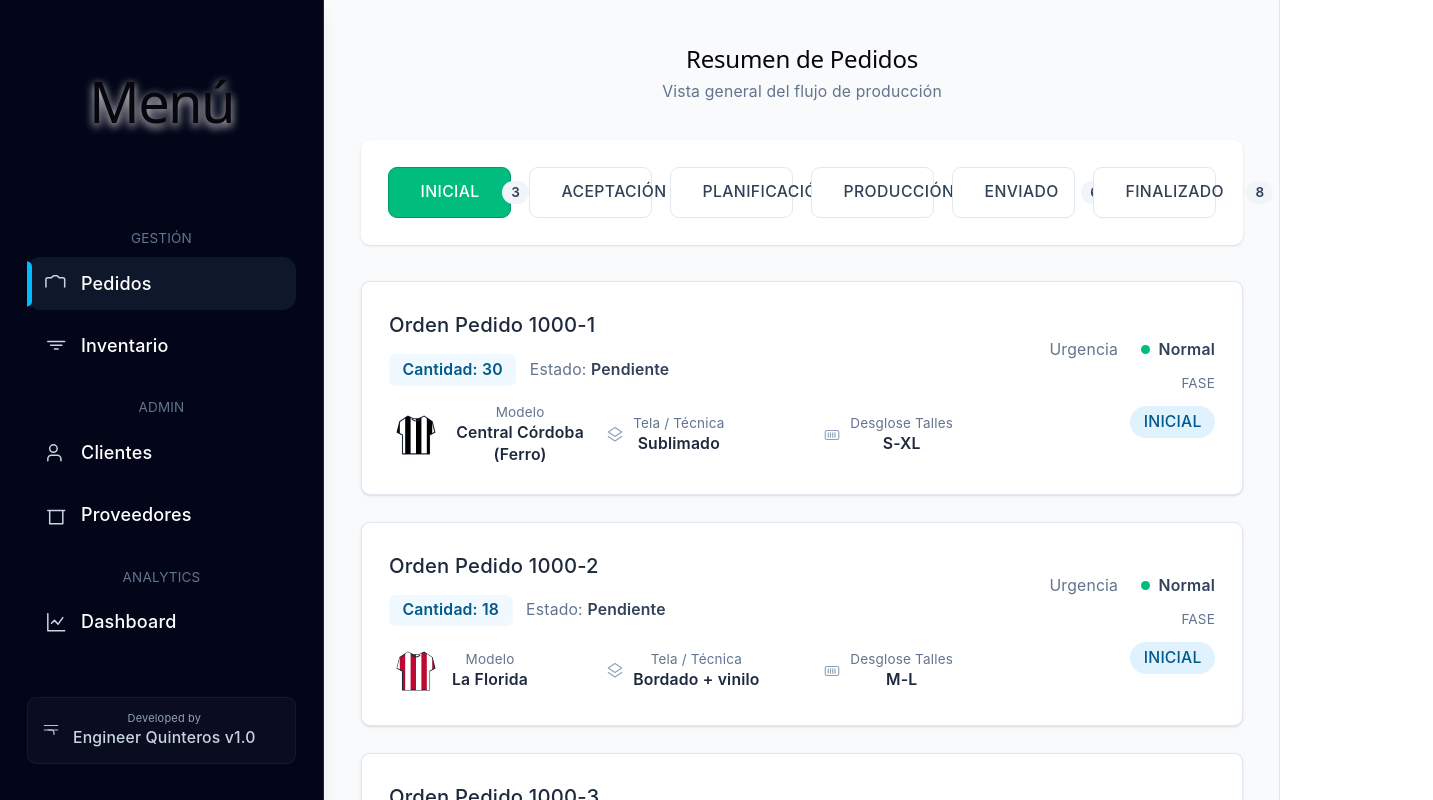
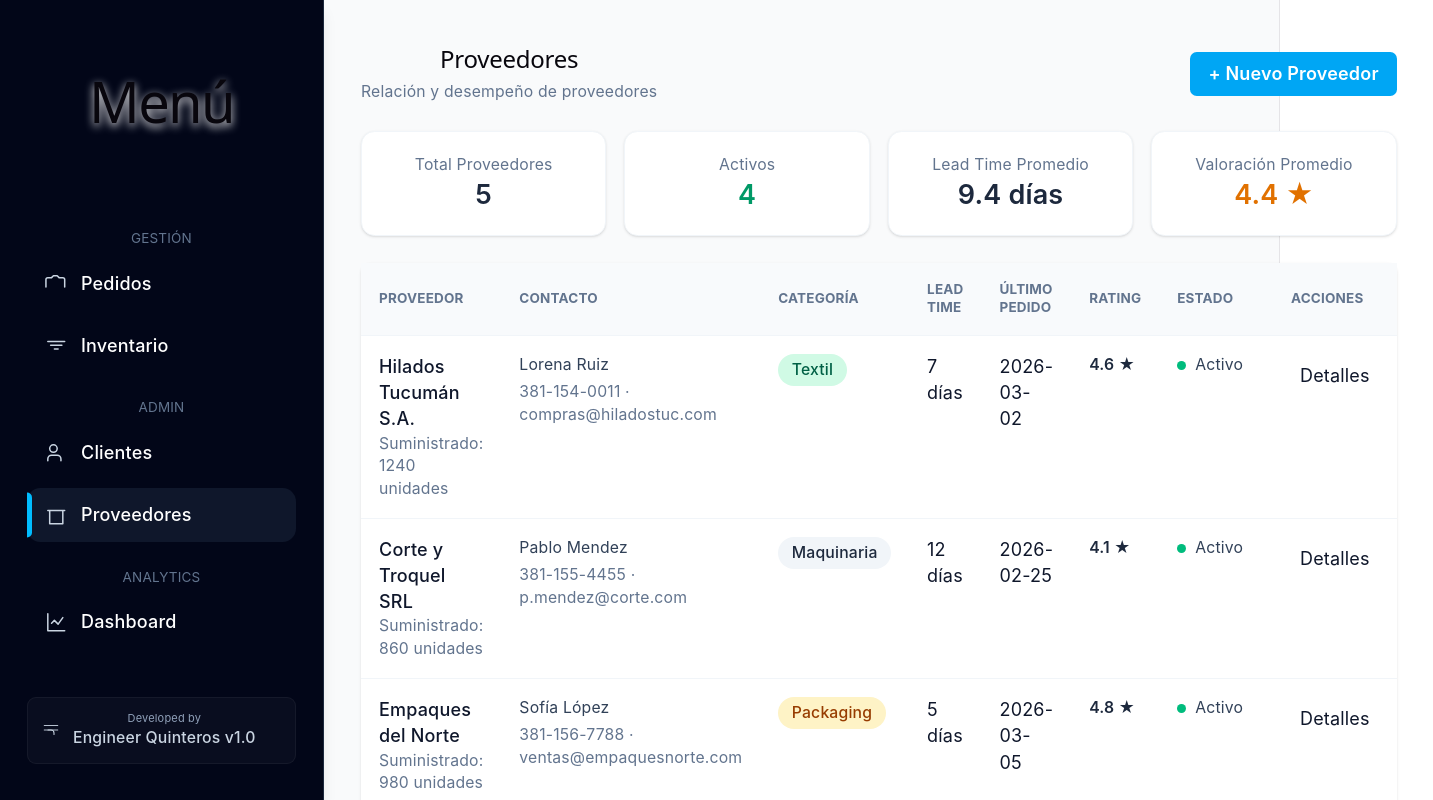
Before and after one commit to maxida/textil-flow, a React (Vite) app: page / in a window 1280 px wide. Both pictures are taken after a click on the button "Proveedores". Shown: the top 800 px of the page, 1433 px wide, since content can reach past the window. Built offline with nearby package versions, Linux system fonts and the light colour scheme.

Commit message:
add section Proveedores

```diff
--- a/src/App.tsx
+++ b/src/App.tsx
@@ -260,7 +260,7 @@ const getJerseyProps = (order: Order) => {
 
 const App: React.FC = () => {
   const [activePhase, setActivePhase] = useState<Order['phase']>('INICIAL')
-  const [activeView, setActiveView] = useState<'PEDIDOS' | 'INVENTARIO' | 'CLIENTES' | 'DASHBOARD'>('PEDIDOS')
+  const [activeView, setActiveView] = useState<'PEDIDOS' | 'INVENTARIO' | 'CLIENTES' | 'DASHBOARD' | 'PROVEEDORES'>('PEDIDOS')
 
   const [inventory, setInventory] = useState<InventoryItem[]>(initialInventory)
   const [clients, setClients] = useState<Client[]>(initialClients)
@@ -269,6 +269,40 @@ const App: React.FC = () => {
     // placeholder effect so linter/typecheck treats setClients as used
     void setClients
   }, [setClients])
+  // --- Proveedores: type + sample data + state ---
+  type Provider = {
+    id: string
+    name: string
+    contactName: string
+    phone: string
+    email: string
+    address: string
+    category: 'Textil' | 'Maquinaria' | 'Packaging' | 'Logística'
+    status: 'Activo' | 'Inactivo'
+    leadTimeDays: number
+    lastOrderDate: string
+    rating: number // 1-5
+    totalSupplied: number
+  }
+
+  const initialProviders: Provider[] = [
+    { id: 'p-1', name: 'Hilados Tucumán S.A.', contactName: 'Lorena Ruiz', phone: '381-154-0011', email: 'compras@hiladostuc.com', address: 'Ing. Budge 1200, SMT', category: 'Textil', status: 'Activo', leadTimeDays: 7, lastOrderDate: '2026-03-02', rating: 4.6, totalSupplied: 1240 },
+    { id: 'p-2', name: 'Corte y Troquel SRL', contactName: 'Pablo Mendez', phone: '381-155-4455', email: 'p.mendez@corte.com', address: 'Av. Roca 450, SMT', category: 'Maquinaria', status: 'Activo', leadTimeDays: 12, lastOrderDate: '2026-02-25', rating: 4.1, totalSupplied: 860 },
+    { id: 'p-3', name: 'Empaques del Norte', contactName: 'Sofía López', phone: '381-156-7788', email: 'ventas@empaquesnorte.com', address: 'Juan B. Justo 210, Yerba Buena', category: 'Packaging', status: 'Activo', leadTimeDays: 5, lastOrderDate: '2026-03-05', rating: 4.8, totalSupplied: 980 },
+    { id: 'p-4', name: 'Logística Tafí Express', contactName: 'Mauricio Ruiz', phone: '381-422-3344', email: 'log@tafi-express.com', address: 'Ruta 301 Km 8, Tafí Viejo', category: 'Logística', status: 'Activo', leadTimeDays: 3, lastOrderDate: '2026-03-10', rating: 4.9, totalSupplied: 1420 },
+    { id: 'p-5', name: 'Tejidos del Sur', contactName: 'Ana Villagra', phone: '381-153-9900', email: 'ana@tejidosdelsur.com', address: 'Av. Perón 2200, SMT', category: 'Textil', status: 'Inactivo', leadTimeDays: 20, lastOrderDate: '2025-11-12', rating: 3.6, totalSupplied: 210 },
+  ]
+
+  const [providers, setProviders] = useState<Provider[]>(initialProviders)
+  useEffect(() => { void setProviders }, [setProviders])
+
+  const providersStats = useMemo(() => {
+    const total = providers.length
+    const activos = providers.filter(p => p.status === 'Activo').length
+    const avgLead = providers.reduce((s, p) => s + p.leadTimeDays, 0) / Math.max(1, total)
+    const avgRating = providers.reduce((s, p) => s + p.rating, 0) / Math.max(1, total)
+    return { total, activos, avgLead: Math.round(avgLead * 10) / 10, avgRating: Math.round(avgRating * 10) / 10 }
+  }, [providers])
 
   const updateStock = (id: string, change: number) => {
     setInventory((prev) =>
@@ -340,7 +374,8 @@ const App: React.FC = () => {
                   <span className="font-medium">Clientes</span>
                 </button>
 
-                <button className="flex items-center gap-3 rounded-xl px-4 py-3 transition-all duration-300 hover:bg-slate-900">
+                <button onClick={() => setActiveView('PROVEEDORES')} className={`relative flex items-center gap-3 rounded-xl px-4 py-3 transition-all duration-300 ${activeView === 'PROVEEDORES' ? 'bg-slate-900' : 'hover:bg-slate-900'}`}>
+                  {activeView === 'PROVEEDORES' && <span className="absolute left-0 top-1/2 -translate-y-1/2 h-10 w-1 rounded-r-md bg-sky-400" />}
                   <svg className="w-5 h-5 text-slate-300" viewBox="0 0 24 24" fill="none" xmlns="http://www.w3.org/2000/svg"><path d="M3 7h18M5 7v14h14V7" stroke="currentColor" strokeWidth="1.6" strokeLinecap="round" strokeLinejoin="round"/></svg>
                   <span className="font-medium">Proveedores</span>
                 </button>
@@ -747,6 +782,91 @@ const App: React.FC = () => {
               </table>
             </div>
           </section>
+        ) : activeView === 'PROVEEDORES' ? (
+          <section>
+            <header className="mb-6 flex items-center justify-between">
+              <div>
+                <h2 className="text-3xl font-semibold text-slate-800">Proveedores</h2>
+                <p className="text-sm text-slate-500 mt-1">Relación y desempeño de proveedores</p>
+              </div>
+              <div>
+                <button className="inline-flex items-center gap-2 px-4 py-2 rounded-md bg-sky-500 hover:bg-sky-600 text-white font-semibold">+ Nuevo Proveedor</button>
+              </div>
+            </header>
+
+            <div className="grid grid-cols-1 sm:grid-cols-2 lg:grid-cols-4 gap-4 mb-6">
+              <div className="bg-white rounded-xl shadow-sm border border-slate-100 p-5">
+                <div className="text-sm text-slate-500">Total Proveedores</div>
+                <div className="text-2xl font-semibold text-slate-800">{providersStats.total}</div>
+              </div>
+
+              <div className="bg-white rounded-xl shadow-sm border border-slate-100 p-5">
+                <div className="text-sm text-slate-500">Activos</div>
+                <div className="text-2xl font-semibold text-emerald-600">{providersStats.activos}</div>
+              </div>
+
+              <div className="bg-white rounded-xl shadow-sm border border-slate-100 p-5">
+                <div className="text-sm text-slate-500">Lead Time Promedio</div>
+                <div className="text-2xl font-semibold text-slate-800">{providersStats.avgLead} días</div>
+              </div>
+
+              <div className="bg-white rounded-xl shadow-sm border border-slate-100 p-5">
+                <div className="text-sm text-slate-500">Valoración Promedio</div>
+                <div className="text-2xl font-semibold text-amber-600">{providersStats.avgRating} ★</div>
+              </div>
+            </div>
+
+            <div className="bg-white rounded-lg shadow">
+              <table className="w-full text-left border-collapse">
+                <thead className="bg-slate-50">
+                  <tr className="text-xs uppercase text-slate-500">
+                    <th className="p-4 border-b border-slate-100">Proveedor</th>
+                    <th className="p-4 border-b border-slate-100">Contacto</th>
+                    <th className="p-4 border-b border-slate-100">Categoría</th>
+                    <th className="p-4 border-b border-slate-100">Lead Time</th>
+                    <th className="p-4 border-b border-slate-100">Último Pedido</th>
+                    <th className="p-4 border-b border-slate-100">Rating</th>
+                    <th className="p-4 border-b border-slate-100">Estado</th>
+                    <th className="p-4 border-b border-slate-100">Acciones</th>
+                  </tr>
+                </thead>
+                <tbody>
+                  {providers.map((p) => {
+                    const catClass = p.category === 'Textil' ? 'bg-emerald-100 text-emerald-800' : p.category === 'Maquinaria' ? 'bg-slate-100 text-slate-800' : p.category === 'Packaging' ? 'bg-amber-100 text-amber-800' : 'bg-sky-100 text-sky-800'
+                    return (
+                      <tr key={p.id} className="hover:bg-slate-50 transition-colors">
+                        <td className="p-4 align-top border-b border-slate-100">
+                          <div className="font-medium text-slate-900">{p.name}</div>
+                          <div className="text-sm text-slate-500">Suministrado: {p.totalSupplied} unidades</div>
+                        </td>
+                        <td className="p-4 align-top border-b border-slate-100">
+                          <div className="text-sm text-slate-700">{p.contactName}</div>
+                          <div className="text-sm text-slate-500 mt-1">{p.phone} · {p.email}</div>
+                        </td>
+                        <td className="p-4 align-top border-b border-slate-100">
+                          <span className={`inline-flex items-center px-3 py-1 rounded-full text-sm font-medium ${catClass}`}>{p.category}</span>
+                        </td>
+                        <td className="p-4 align-top border-b border-slate-100">{p.leadTimeDays} días</td>
+                        <td className="p-4 align-top border-b border-slate-100">{p.lastOrderDate}</td>
+                        <td className="p-4 align-top border-b border-slate-100">
+                          <div className="text-sm text-slate-800 font-semibold">{p.rating} ★</div>
+                        </td>
+                        <td className="p-4 align-top border-b border-slate-100">
+                          <div className="flex items-center gap-2">
+                            <span className={`inline-block w-2 h-2 rounded-full ${p.status === 'Activo' ? 'bg-emerald-500' : 'bg-red-500'}`} />
+                            <span className="text-sm text-slate-700">{p.status}</span>
+                          </div>
+                        </td>
+                        <td className="p-4 align-top border-b border-slate-100">
+                          <button className="p-2 rounded-md hover:bg-slate-100">Detalles</button>
+                        </td>
+                      </tr>
+                    )
+                  })}
+                </tbody>
+              </table>
+            </div>
+          </section>
         ) : null}
       </main>
     </div>
```
